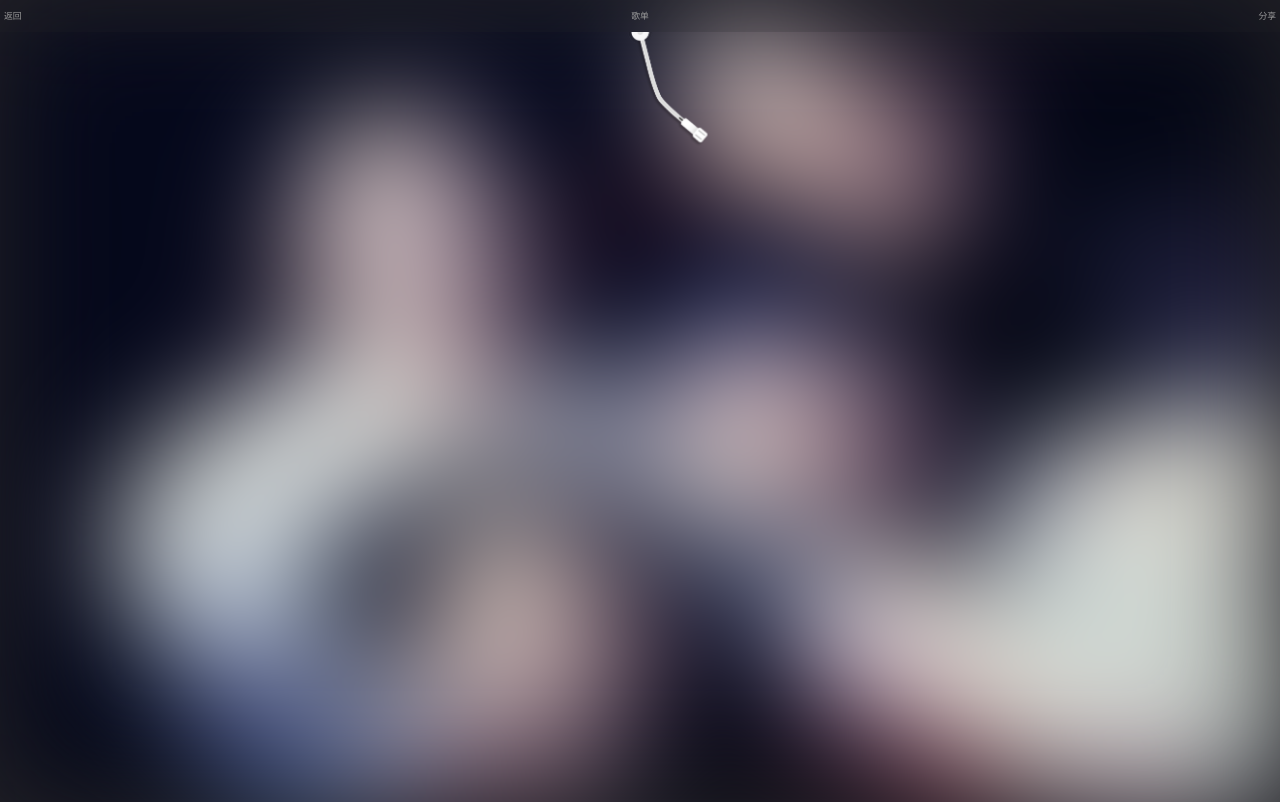
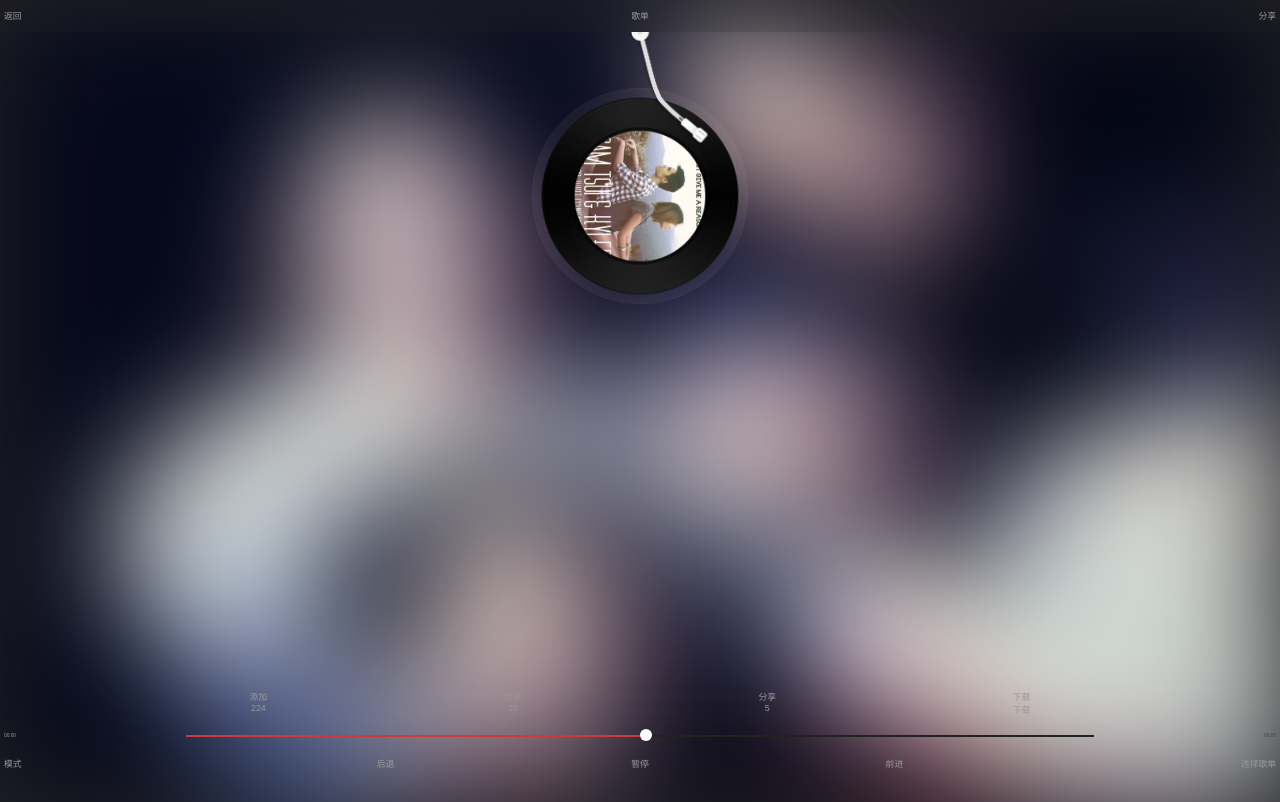
Before and after one commit to Alen-gao/vue2-music, a Vue app: page /songplay in a window 1280 px wide. Built offline with nearby package versions, Linux system fonts and the light colour scheme.

Commit message:
播放页面布局完成

```diff
--- a/src/page/songplay/songplay.vue
+++ b/src/page/songplay/songplay.vue
@@ -4,6 +4,46 @@
     <div class="song-play">
       <div class="song-needle"><img src="../../images/song/needle-plus.png" /></div>
       <div class="song-back"><img src="../../images/song/01.jpg" /></div>
+      <div class="song-disc">
+        <div class="song-default"><img src="../../images/song/disc_default.png"></div>
+        <div class="song-img"><img src="../../images/song/play-img.jpg" /></div>
+        <div class="song-rotate"><img src="../../images/song/disc.png" /></div>
+      </div>
+    </div>
+    <div class="song-handle sizing">
+      <div class="share">
+        <div>
+          <p>添加</p>
+          <span>224</span>
+        </div>
+        <div>
+          <p>信息</p>
+          <span>20</span>
+        </div>
+        <div>
+          <p>分享</p>
+          <span>5</span>
+        </div>
+        <div>
+          <p>下载</p>
+          <span>下载</span>
+        </div>
+      </div>
+      <div class="speed">
+        <div class="play-time">00:00</div>
+        <div class="play-rate">
+          <span class="rate-line"></span>
+          <span class="rata-radius"></span>
+        </div>
+        <div class="total-time">00:00</div>
+      </div>
+      <div class="operation">
+        <div class="pattern">模式</div>
+        <div class="backoff">后退</div>
+        <div class="suspend">暂停</div>
+        <div class="forward">前进</div>
+        <div class="choice">选择歌单</div>
+      </div>
     </div>
   </div>
 </template>
@@ -29,7 +69,7 @@ export default {
     position: absolute;
     top: 80/@rem;
     left: 50%;
-    z-index: 2;
+    z-index: 20;
     margin-left: -30/@rem;
     img {
       max-width: 100%;
@@ -51,5 +91,150 @@ export default {
       filter: blur(60px);
     }
   }
+  .song-disc {
+    width: 540/@rem;
+    height: 540/@rem;
+    margin: 0 auto;
+    margin-top: 140/@rem;
+    border-radius: 360/@rem;
+    position: relative;
+    z-index: 2;
+    webkit-animation: music_disc 20s linear infinite;
+    animation: music_disc 20s linear infinite;
+    img {
+      max-width: 100%;
+    }
+    div {
+      width: 100%;
+      height: 100%;
+      top: 0;
+      left: 0;
+      position: absolute;
+    }
+    .song-default{
+      width: 480/@rem;
+      height: 480/@rem;
+      top: 50%;
+      left: 50%;
+      margin-left: -240/@rem;
+      margin-top: -240/@rem;
+      img {
+        overflow: hidden;
+        border-radius: 360/@rem;
+      }
+    }
+    .song-img {
+      width: 360/@rem;
+      height: 360/@rem;
+      top: 50%;
+      left: 50%;
+      overflow: hidden;
+      border-radius: 360/@rem;
+      margin-left: -180/@rem;
+      margin-top: -180/@rem;
+
+    }
+    .song-rotate {
+      z-index: 5;
+    }
+  }
+}
+.song-handle {
+  width: 100%;
+  padding: 0 10/@rem;
+  position: absolute;
+  left: 0;
+  bottom: 50/@rem;
+  z-index: 5;
+  .share{
+    width: 80%;
+    margin: 0 auto;
+    display: flex;
+    flex-direction: row;
+    position: relative;
+    padding-top: 20/@rem;
+    padding-bottom: 20/@rem;
+    div {
+      flex: 1;
+      text-align: center;
+    }
+  }
+  .speed {
+    font-size: 12/@rem;
+    padding: 20/@rem 0;
+    line-height: 20/@rem;
+    display: flex;
+    flex-direction: row;
+    .play-time{
+      flex: 1;
+      color: #999;
+    }
+    .play-rate{
+      flex: 5;
+      height: 2px;
+      position: relative;
+      margin-top: 8/@rem;
+      background-color: #222;
+      .rate-line {
+        width: 50%;
+        height: 2px;
+        position: absolute;
+        left: 0;
+        background-color: #cc3b3b;
+      }
+      .rata-radius {
+        width: 30/@rem;
+        height: 30/@rem;
+        border-radius: 30/@rem;
+        background-color: #FFF;
+        position: absolute;
+        top: -15/@rem;
+        left: 50%;
+      }
+    }
+    .total-time{
+      flex: 1;
+      color: #444;
+      text-align: right;
+    }
+  }
+  .operation{
+    display: flex;
+    flex-direction: row;
+    div {
+      flex: 1;
+      line-height: 80/@rem;
+    }
+    .pattern{
+
+    }
+    .backoff{
+      text-align: center;
+    }
+    .suspend{
+      text-align: center;
+    }
+    .forward{
+      text-align: center;
+    }
+    .choice{
+      text-align: right;
+    }
+  }
+
+}
+@-webkit-keyframes music_disc {
+  0% {
+    -webkit-transform: rotate(0deg);
+    -ms-transform: rotate(0deg);
+    -o-transform: rotate(0deg);
+    transform: rotate(0deg);
+  }
+  100% {
+    -webkit-transform: rotate(360deg);
+    -ms-transform: rotate(360deg);
+    -o-transform: rotate(360deg);
+    transform: rotate(360deg);
+  }
 }
 </style>
```
Also changed, not shown: src/images/song/play-img.jpg (added).
